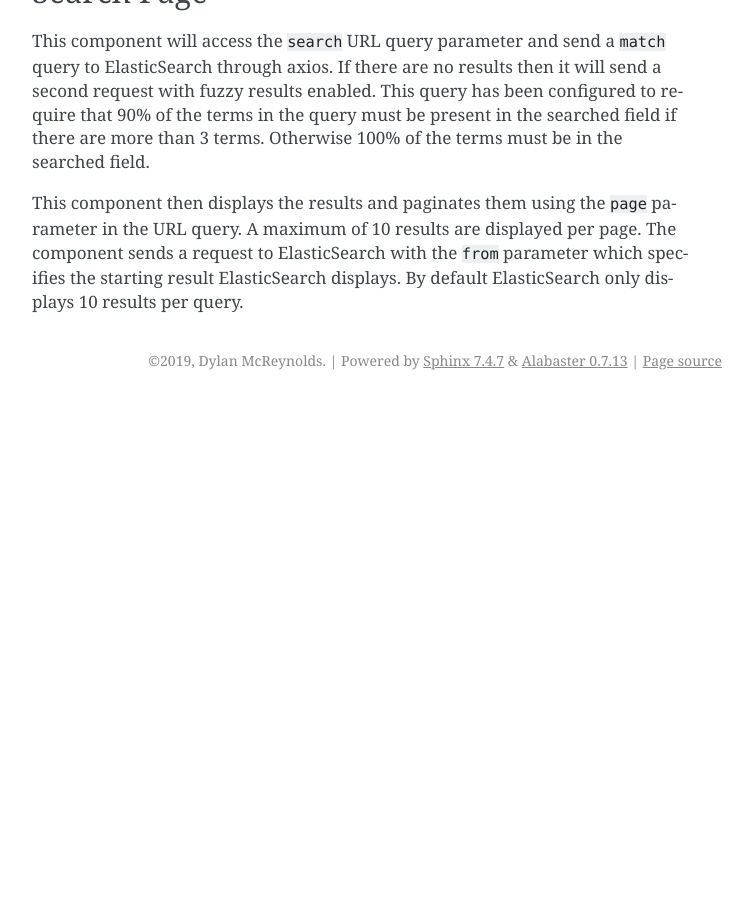
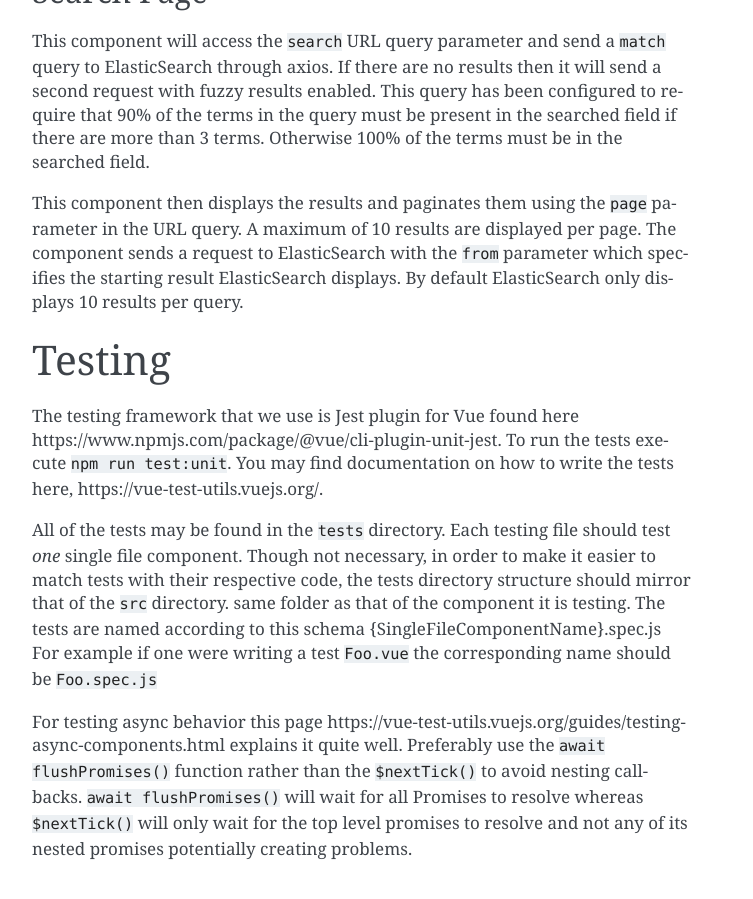
Before and after one commit to thefearlesscoder/splash-doc, a Sphinx documentation site: the page built from source/search_design.md, in a window 1280 px wide and 900 px high, scrolled down 1004 px. Shown: the whole window, without its empty margins (388-1141 px from the left). Built offline with Sphinx 7.4.7, drawn with Linux system fonts in a browser that asks for light colours; before the commit the page ends 1404 px from its top, so only the background shows below that.

Commit message:
added documentation for testing

```diff
--- a/source/search_design.md
+++ b/source/search_design.md
@@ -15,3 +15,11 @@ When the user clicks search or hits the enter key the appropriate input is inser
 This component will access the `search` URL query parameter and send a `match` query to ElasticSearch through axios. If there are no results then it will send a second request with fuzzy results enabled. This query has been configured to require that 90% of the terms in the query must be present in the searched field if there are more than 3 terms. Otherwise 100% of the terms must be in the searched field.
 
 This component then displays the results and paginates them using the `page` parameter in the URL query. A maximum of 10 results are displayed per page. The component sends a request to ElasticSearch with the `from` parameter which specifies the starting result ElasticSearch displays. By default ElasticSearch only displays 10 results per query.
+
+
+# Testing
+The testing framework that we use is Jest plugin for Vue found here https://www.npmjs.com/package/@vue/cli-plugin-unit-jest. To run the tests execute `npm run test:unit`. You may find documentation on how to write the tests here, https://vue-test-utils.vuejs.org/.
+
+All of the tests may be found in the `tests` directory. Each testing file should test _one_ single file component. Though not necessary, in order to make it easier to match tests with their respective code, the tests directory structure should mirror that of the `src` directory. same folder as that of the component it is testing. The tests are named according to this schema {SingleFileComponentName}.spec.js For example if one were writing a test `Foo.vue` the corresponding name should be `Foo.spec.js`
+
+For testing async behavior this page https://vue-test-utils.vuejs.org/guides/testing-async-components.html explains it quite well. Preferably use the `await flushPromises()` function rather than the `$nextTick()` to avoid nesting callbacks. `await flushPromises()` will wait for all Promises to resolve whereas `$nextTick()` will only wait for the top level promises to resolve and not any of its nested promises potentially creating problems.
```
